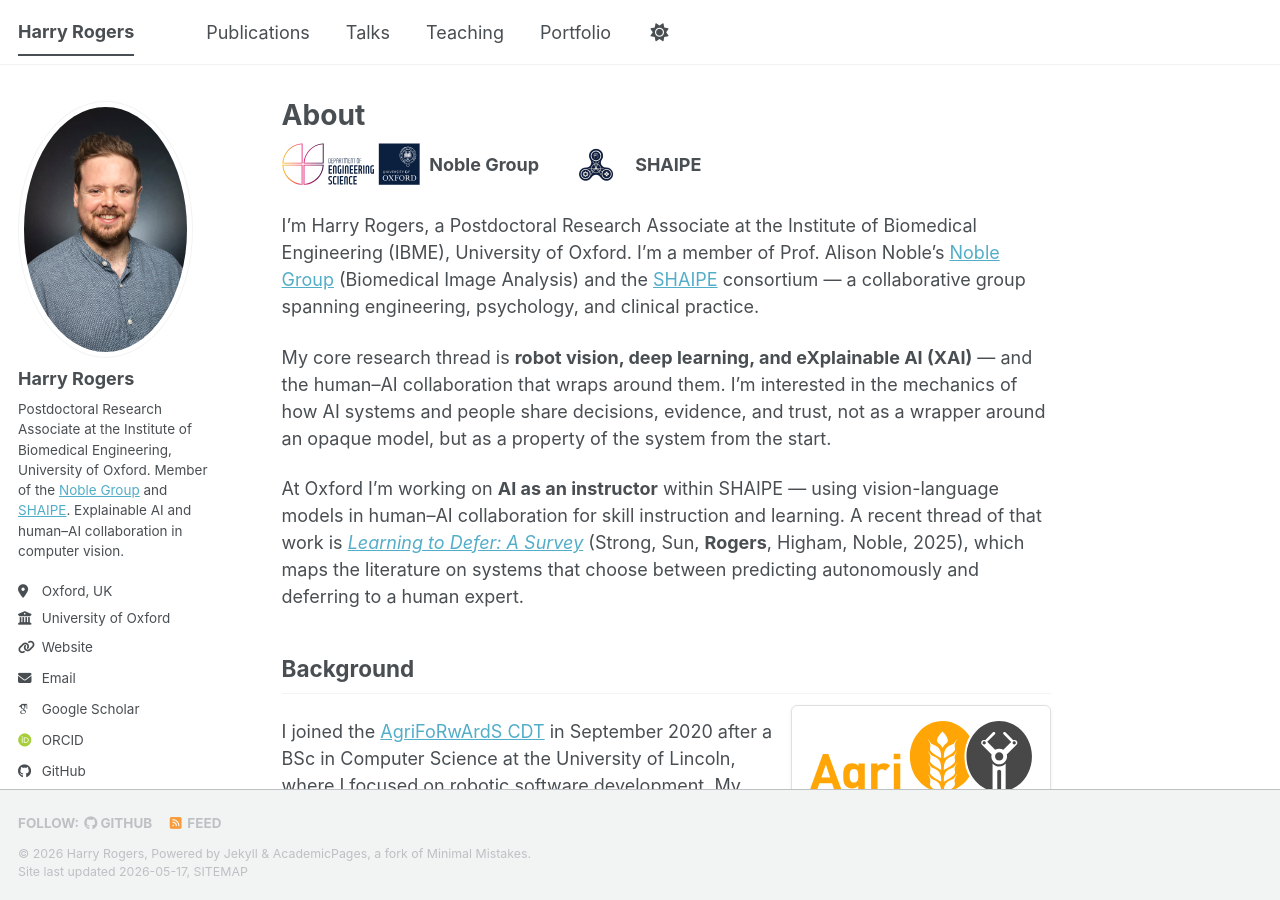
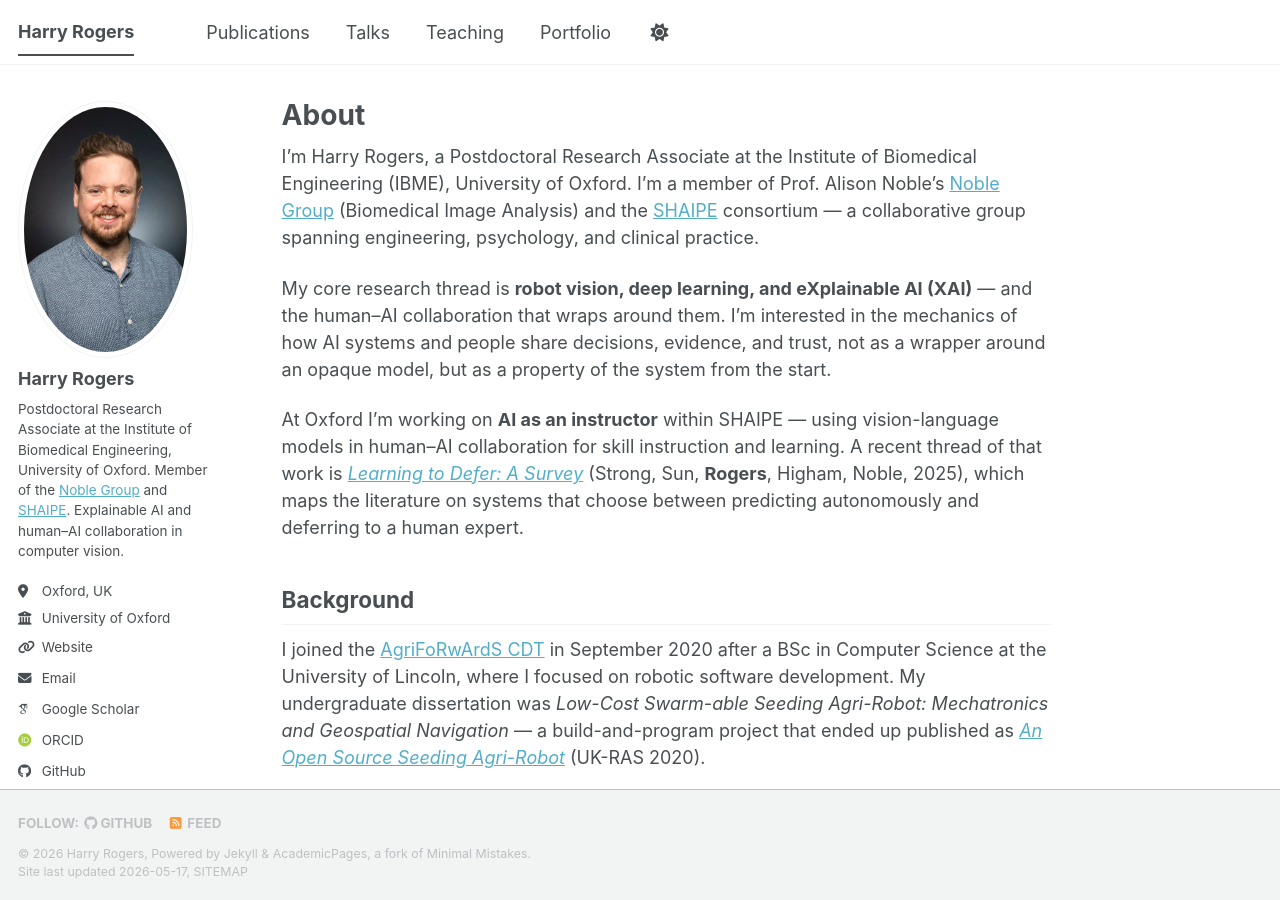
Before and after one commit to Harry-Rogers/Harry-Rogers.github.io, a Jekyll site: the page built from _pages/about.md, in a window 1280 px wide and 900 px high. Built offline with Jekyll 4.4.1, drawn with Linux system fonts in a browser that asks for light colours; some web fonts are replaced; a script bundle is joined from its source files by our own code; library files that are not in the unit come from our copies.

Commit message:
fix: drop homepage logos; teaching listing year range + trailing slashes
- _pages/about.md: removed the Oxford Engineering + SHAIPE
  affiliations row from the top of the page and the AgriFoRwArdS
  float-right from the Background section. The body is now logo-free
  on the homepage; logos remain available as image files in /images/
  if needed elsewhere.

- _teaching/*: every entry's type now includes the date range
  (e.g. 'Masters course, 2021–2024' / 'Outreach, 2020–2024') so
  the /teaching/ listing meta line reads as a clear span instead of
  the lone '2021' that academicpages' archive-single template
  renders from the front-matter date. Also added trailing slashes
  to every teaching permalink so they match the /portfolio/<slug>/
  convention and resolve under both with- and without-slash URLs.

```diff
--- a/_pages/about.md
+++ b/_pages/about.md
@@ -7,17 +7,6 @@ redirect_from:
   - /about.html
 ---
 
-<div class="affiliations" style="display:flex; flex-wrap:wrap; gap:1.5em; align-items:center; margin:0 0 1.5em 0;">
-  <a href="https://eng.ox.ac.uk/biomedical-image-analysis/noble-group" style="display:inline-flex; align-items:center; gap:0.5em; text-decoration:none; color:inherit;">
-    <img src="/images/oxford-engineering-logo.svg" alt="University of Oxford — Department of Engineering Science" style="height:42px;" />
-    <strong>Noble Group</strong>
-  </a>
-  <a href="https://www.shaipe.co.uk/people.html" style="display:inline-flex; align-items:center; gap:0.5em; text-decoration:none; color:inherit;">
-    <img src="/images/shaipe-logo.png" alt="SHAIPE" style="height:42px;" />
-    <strong>SHAIPE</strong>
-  </a>
-</div>
-
 I'm Harry Rogers, a Postdoctoral Research Associate at the Institute of Biomedical Engineering (IBME), University of Oxford. I'm a member of Prof. Alison Noble's [Noble Group](https://eng.ox.ac.uk/biomedical-image-analysis/noble-group) (Biomedical Image Analysis) and the [SHAIPE](https://www.shaipe.co.uk/people.html) consortium — a collaborative group spanning engineering, psychology, and clinical practice.
 
 My core research thread is **robot vision, deep learning, and eXplainable AI (XAI)** — and the human–AI collaboration that wraps around them. I'm interested in the mechanics of how AI systems and people share decisions, evidence, and trust, not as a wrapper around an opaque model, but as a property of the system from the start.
@@ -25,12 +14,6 @@ My core research thread is **robot vision, deep learning, and eXplainable AI (XA
 At Oxford I'm working on **AI as an instructor** within SHAIPE — using vision-language models in human–AI collaboration for skill instruction and learning. A recent thread of that work is *[Learning to Defer: A Survey](/publication/2025-l2d-survey)* (Strong, Sun, **Rogers**, Higham, Noble, 2025), which maps the literature on systems that choose between predicting autonomously and deferring to a human expert.
 
 ## Background
-
-<p>
-  <a href="https://agriforwards-cdt.blogs.lincoln.ac.uk/" aria-label="AgriFoRwArdS CDT">
-    <img src="/images/agriforwards-logo.svg" alt="AgriFoRwArdS CDT" style="width:260px; max-width:60%; padding:0.8em 1em; background:#fff; border:1px solid #e0e0e0; border-radius:6px; box-shadow:0 1px 4px rgba(0,0,0,0.06); float:right; margin:0 0 1em 1em;" />
-  </a>
-</p>
 
 I joined the [AgriFoRwArdS CDT](https://agriforwards-cdt.blogs.lincoln.ac.uk/) in September 2020 after a BSc in Computer Science at the University of Lincoln, where I focused on robotic software development. My undergraduate dissertation was *Low-Cost Swarm-able Seeding Agri-Robot: Mechatronics and Geospatial Navigation* — a build-and-program project that ended up published as [*An Open Source Seeding Agri-Robot*](/publication/2020-uk-ras-seeding-agri-robot) (UK-RAS 2020).
 
```
Also changed, not shown: _teaching/2020-outreach-and-public-engagement.md (+2 -2 lines), _teaching/2022-mathematics-uea.md (+2 -2 lines), _teaching/2023-architectures-os-uea.md (+2 -2 lines), _teaching/2023-data-mining-uea.md (+2 -2 lines), _teaching/2023-ubiquitous-computing-uea.md (+2 -2 lines).
